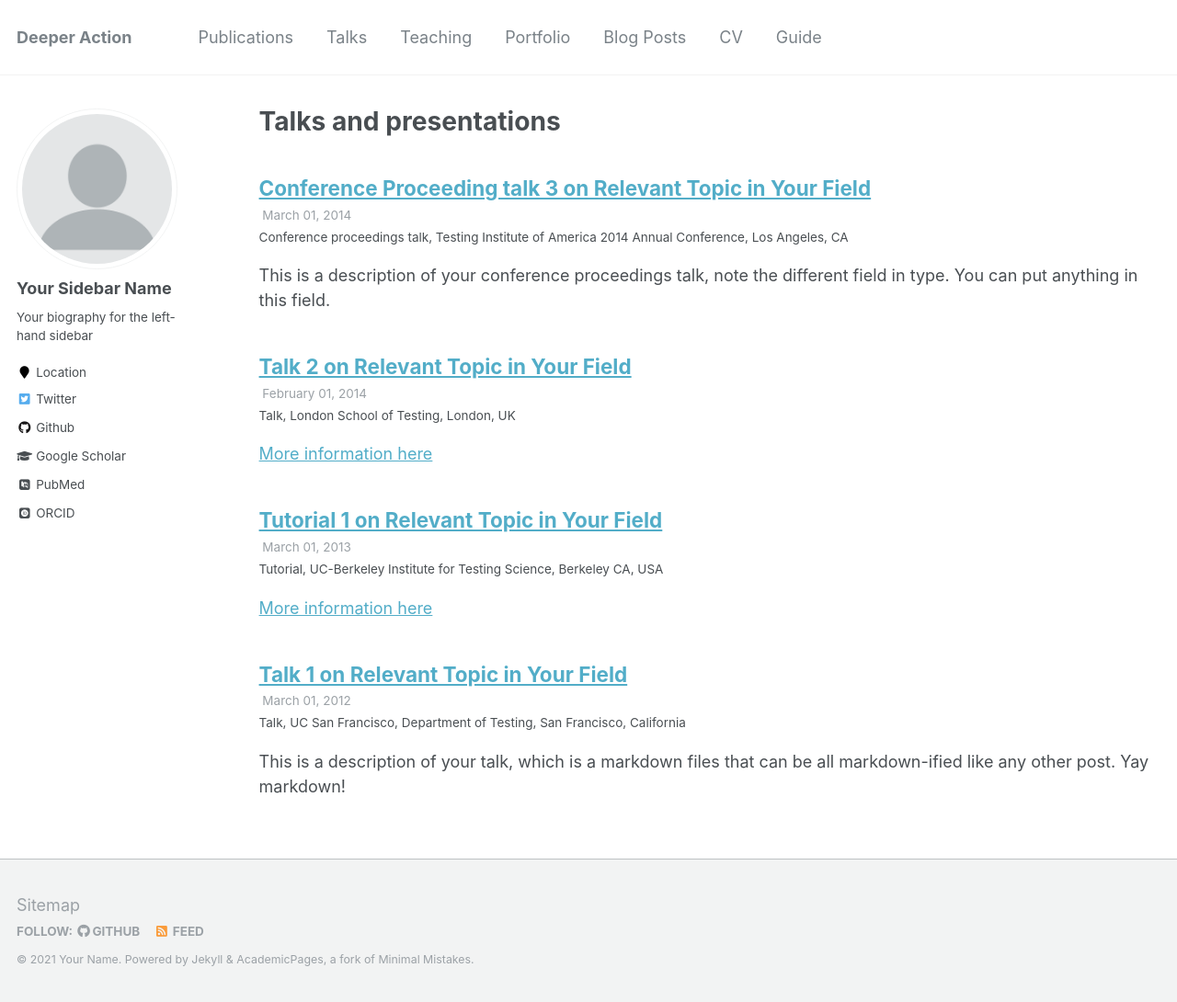
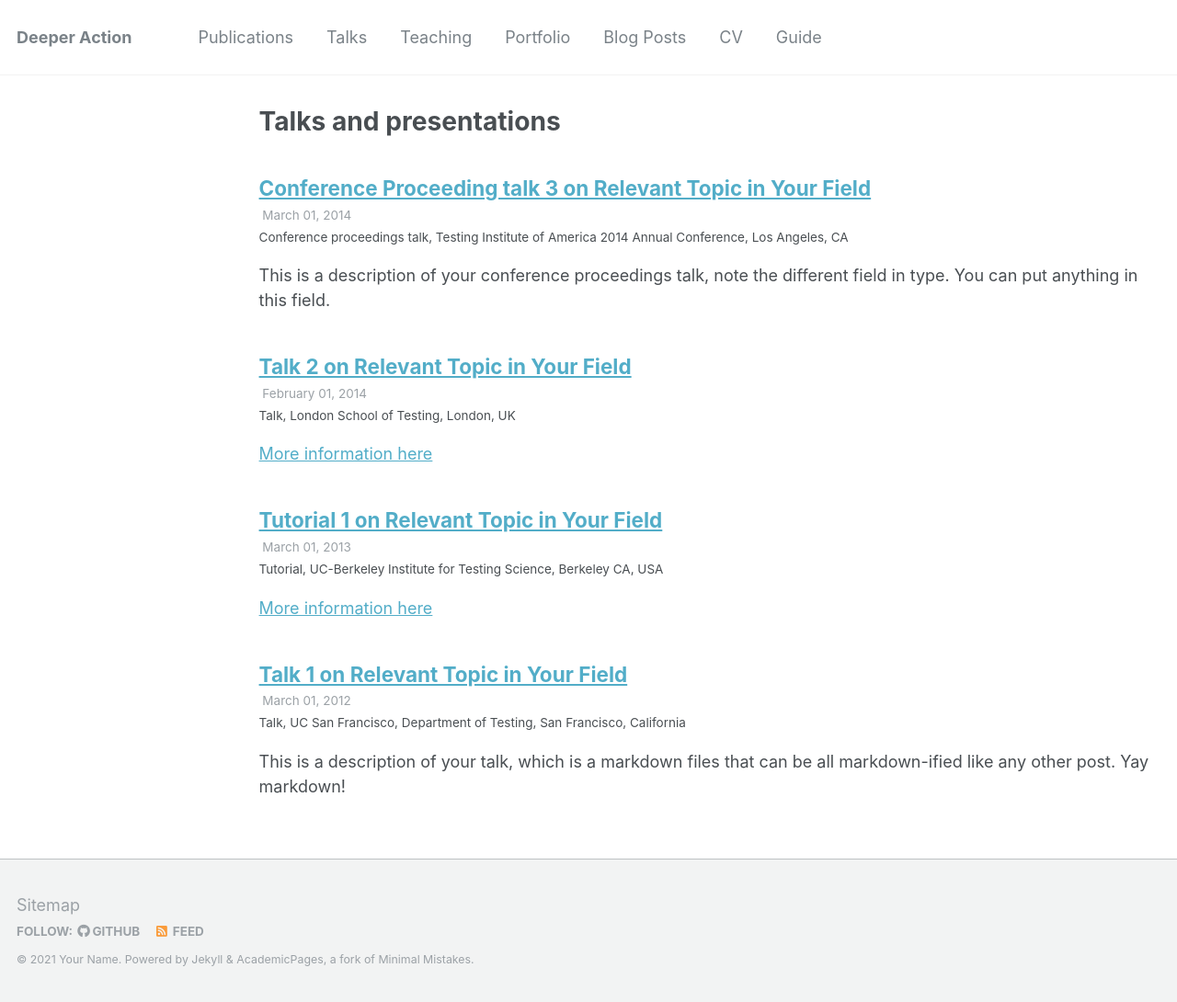
Before and after one commit to deeperaction/deeperaction.github.io, a Jekyll site: the page built from _pages/talks.html, in a window 1280 px wide and 1090 px high. Shown: the whole window at 92% size. Built offline with Jekyll 4.4.1, drawn with Linux system fonts in a browser that asks for light colours; some web fonts are replaced; some of the changed lines change nothing that is shown.

Commit message:
UPDATE: base url

```diff
--- a/_config.yml
+++ b/_config.yml
@@ -11,9 +11,9 @@
 title_separator          : "-"
 name                     : &name "Your Name"
 description              : &description "personal description"
-url                      : https://academicpages.github.io # the base hostname & protocol for your site e.g. "https://mmistakes.github.io"
+url                      : https://judyhe1999.github.io # the base hostname & protocol for your site e.g. "https://mmistakes.github.io"
 baseurl                  : "" # the subpath of your site, e.g. "/blog"
-repository               : "academicpages/academicpages.github.io"
+repository               : "judyhe1999/judyhe1999.github.io"
 teaser                   :  # filename of teaser fallback teaser image placed in /images/, .e.g. "500x300.png"
 breadcrumbs              : false # true, false (default)
 words_per_minute         : 160
--- a/_pages/talks.html
+++ b/_pages/talks.html
@@ -2,7 +2,7 @@
 layout: archive
 title: "Talks and presentations"
 permalink: /talks/
-author_profile: true
+author_profile: false
 ---
 
 {% if site.talkmap_link == true %}
```
